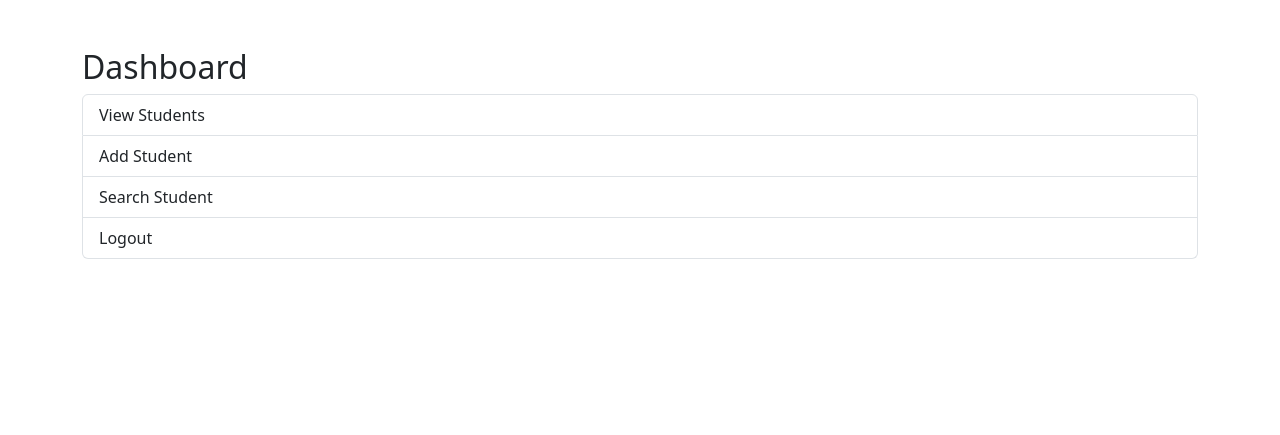
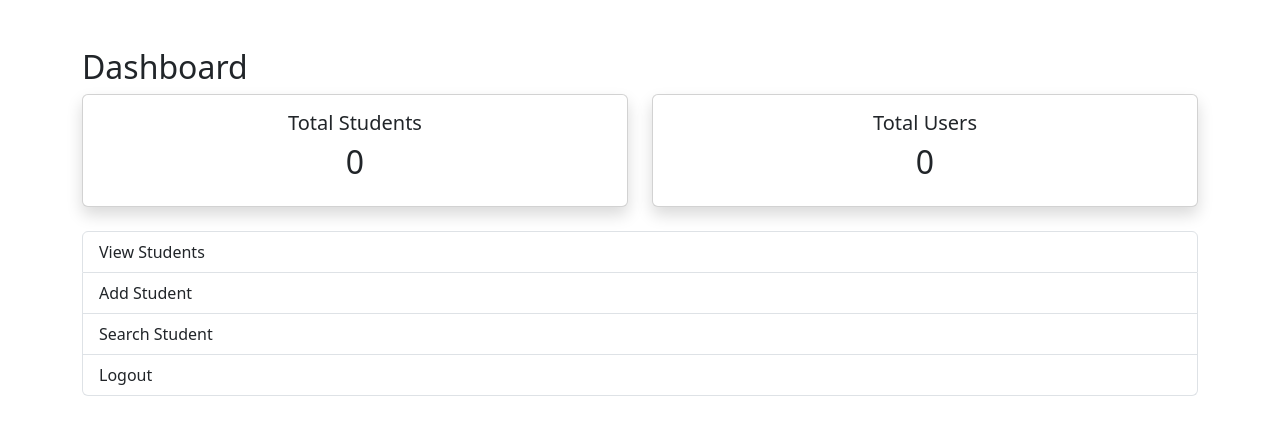
Before and after one commit to himanshu07-12/student-database-management-system, a Flask app: page /dashboard in a window 1280 px wide. Shown: the part 56-491 px from the top of the page. Run offline with Flask 3, Linux system fonts and the light colour scheme; the visitor is signed in with stand-in values (Sample User, id 1); data that the repository does not hold is empty.

Commit message:
stats on page

```diff
--- a/templates/dashboard.html
+++ b/templates/dashboard.html
@@ -3,6 +3,42 @@
 {% block content %}
 
 <h2>Dashboard</h2>
+
+<div class="row mb-4">
+
+    <div class="col-md-6">
+
+        <div class="card text-center shadow">
+
+            <div class="card-body">
+
+                <h5>Total Students</h5>
+
+                <h2>{{ student_count }}</h2>
+
+            </div>
+
+        </div>
+
+    </div>
+
+    <div class="col-md-6">
+
+        <div class="card text-center shadow">
+
+            <div class="card-body">
+
+                <h5>Total Users</h5>
+
+                <h2>{{ user_count }}</h2>
+
+            </div>
+
+        </div>
+
+    </div>
+
+</div>
 
 <div class="list-group">
 
```
